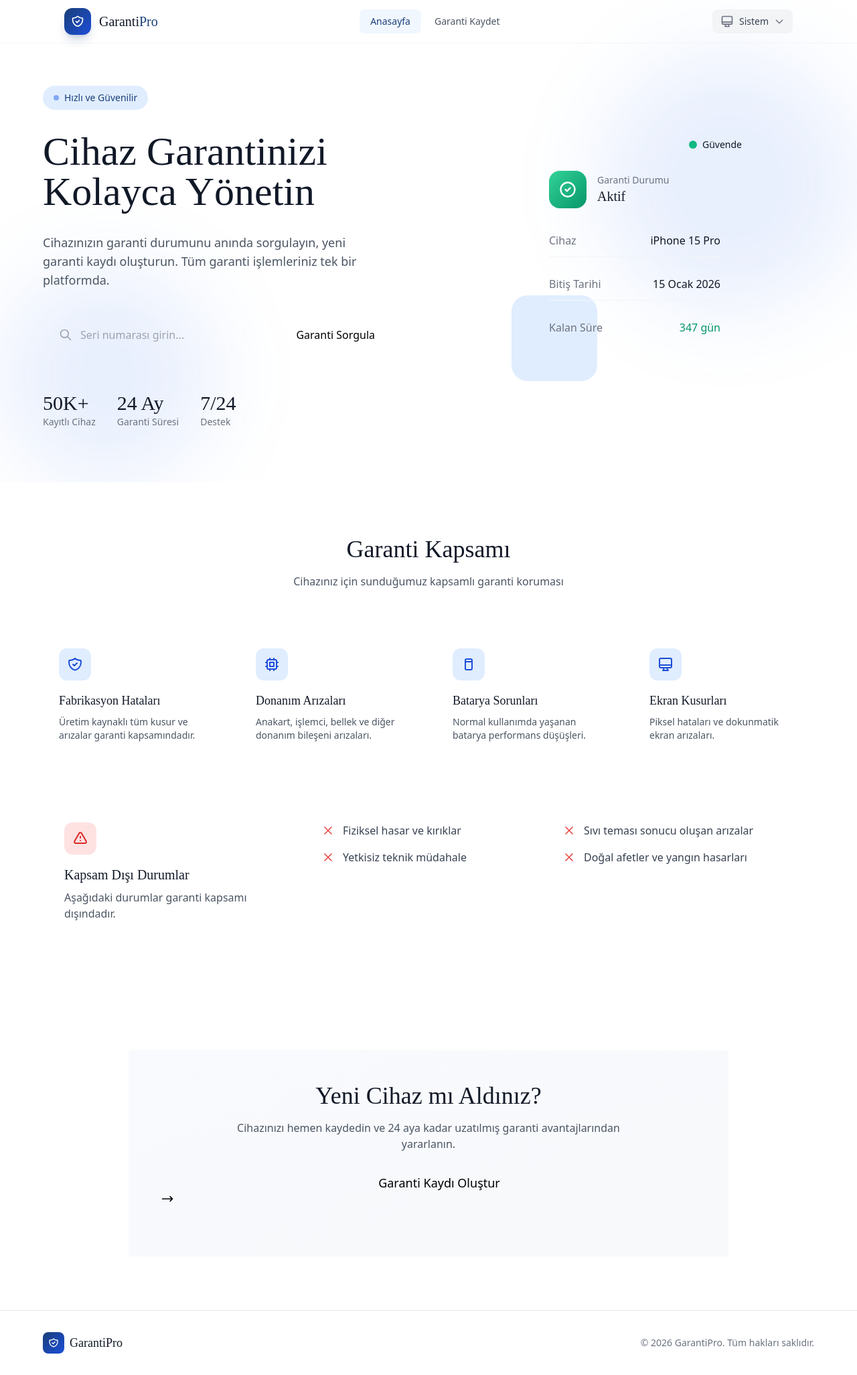
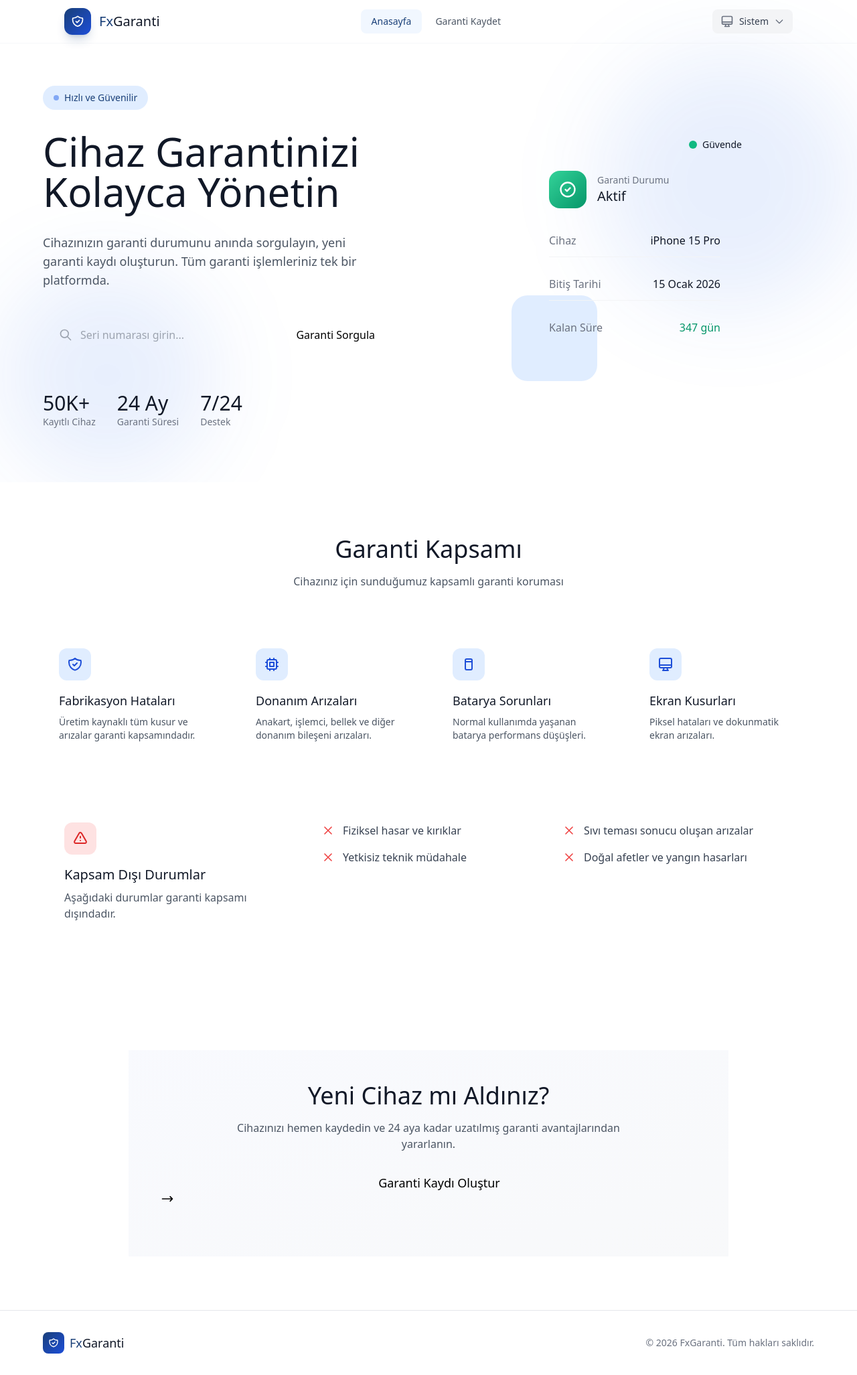
Before and after one commit to alialaca/fx-garanti-ui, a Nuxt app: page / in a window 1280 px wide. Shown: the whole page at 67% size. Built offline with nearby package versions, Linux system fonts and the light colour scheme.

Commit message:
refactor: Update font to DM Sans and rebrand to FxGaranti
- Remove Instrument Serif font, use DM Sans throughout
- Rename brand from GarantiPro to FxGaranti
- Update header and footer branding
- Add .playwright-mcp to gitignore

Co-Authored-By: Claude Opus 4.5 <noreply@anthropic.com>

```diff
--- a/app/assets/css/main.css
+++ b/app/assets/css/main.css
@@ -1,4 +1,4 @@
-@import url('https://fonts.googleapis.com/css2?family=DM+Sans:ital,opsz,wght@0,9..40,100..1000;1,9..40,100..1000&family=Instrument+Serif:ital@0;1&display=swap');
+@import url('https://fonts.googleapis.com/css2?family=DM+Sans:ital,opsz,wght@0,9..40,100..1000;1,9..40,100..1000&display=swap');
 
 @tailwind base;
 @tailwind components;
@@ -9,8 +9,6 @@
     --color-primary: #193F78;
     --color-primary-light: #F1F7FF;
     --color-accent: #2563EB;
-    --font-display: 'Instrument Serif', serif;
-    --font-body: 'DM Sans', sans-serif;
   }
 
   * {
@@ -23,16 +21,12 @@
 
   body {
     @apply bg-gray-50 text-gray-900 dark:bg-gray-950 dark:text-gray-100 antialiased;
-    font-family: var(--font-body);
+    font-family: 'DM Sans', system-ui, sans-serif;
     font-feature-settings: "cv02", "cv03", "cv04", "cv11";
   }
 
   ::selection {
     @apply bg-primary-500/20 text-primary-700 dark:bg-primary-400/30 dark:text-primary-200;
-  }
-
-  h1, h2, h3, .font-display {
-    font-family: var(--font-display);
   }
 }
 
--- a/app/components/AppHeader.vue
+++ b/app/components/AppHeader.vue
@@ -25,8 +25,8 @@ const isActive = (path: string) => {
               </svg>
             </div>
             <div class="hidden sm:block">
+              <span class="font-display text-xl text-primary dark:text-primary-400">Fx</span>
               <span class="font-display text-xl text-gray-900 dark:text-white">Garanti</span>
-              <span class="font-display text-xl text-primary dark:text-primary-400">Pro</span>
             </div>
           </NuxtLink>
 
--- a/app/pages/index.vue
+++ b/app/pages/index.vue
@@ -281,10 +281,10 @@ const exclusions = [
               <path stroke-linecap="round" stroke-linejoin="round" stroke-width="2" d="M9 12l2 2 4-4m5.618-4.016A11.955 11.955 0 0112 2.944a11.955 11.955 0 01-8.618 3.04A12.02 12.02 0 003 9c0 5.591 3.824 10.29 9 11.622 5.176-1.332 9-6.03 9-11.622 0-1.042-.133-2.052-.382-3.016z" />
             </svg>
           </div>
-          <span class="font-display text-lg text-gray-900 dark:text-white">GarantiPro</span>
+          <span class="font-display text-lg"><span class="text-primary dark:text-primary-400">Fx</span><span class="text-gray-900 dark:text-white">Garanti</span></span>
         </div>
         <p class="text-sm text-gray-500 dark:text-gray-400">
-          &copy; {{ new Date().getFullYear() }} GarantiPro. Tüm hakları saklıdır.
+          &copy; {{ new Date().getFullYear() }} FxGaranti. Tüm hakları saklıdır.
         </p>
       </div>
     </footer>
--- a/tailwind.config.ts
+++ b/tailwind.config.ts
@@ -42,7 +42,7 @@ export default {
       },
       fontFamily: {
         sans: ['DM Sans', 'system-ui', 'sans-serif'],
-        display: ['Instrument Serif', 'serif']
+        display: ['DM Sans', 'system-ui', 'sans-serif']
       }
     }
   },
```
Also changed, not shown: 1 other file (tests, documents, lock files or other folders).
